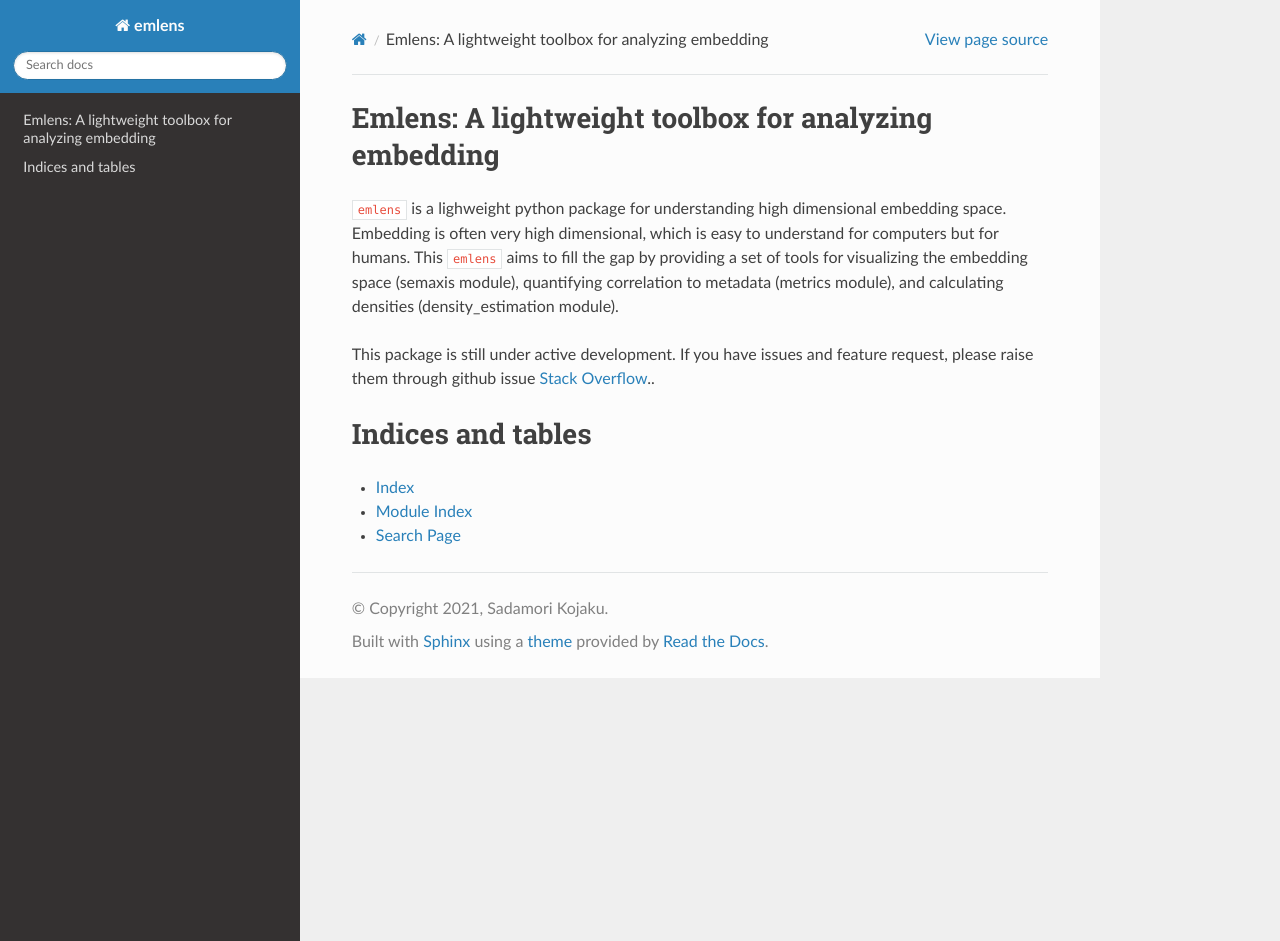
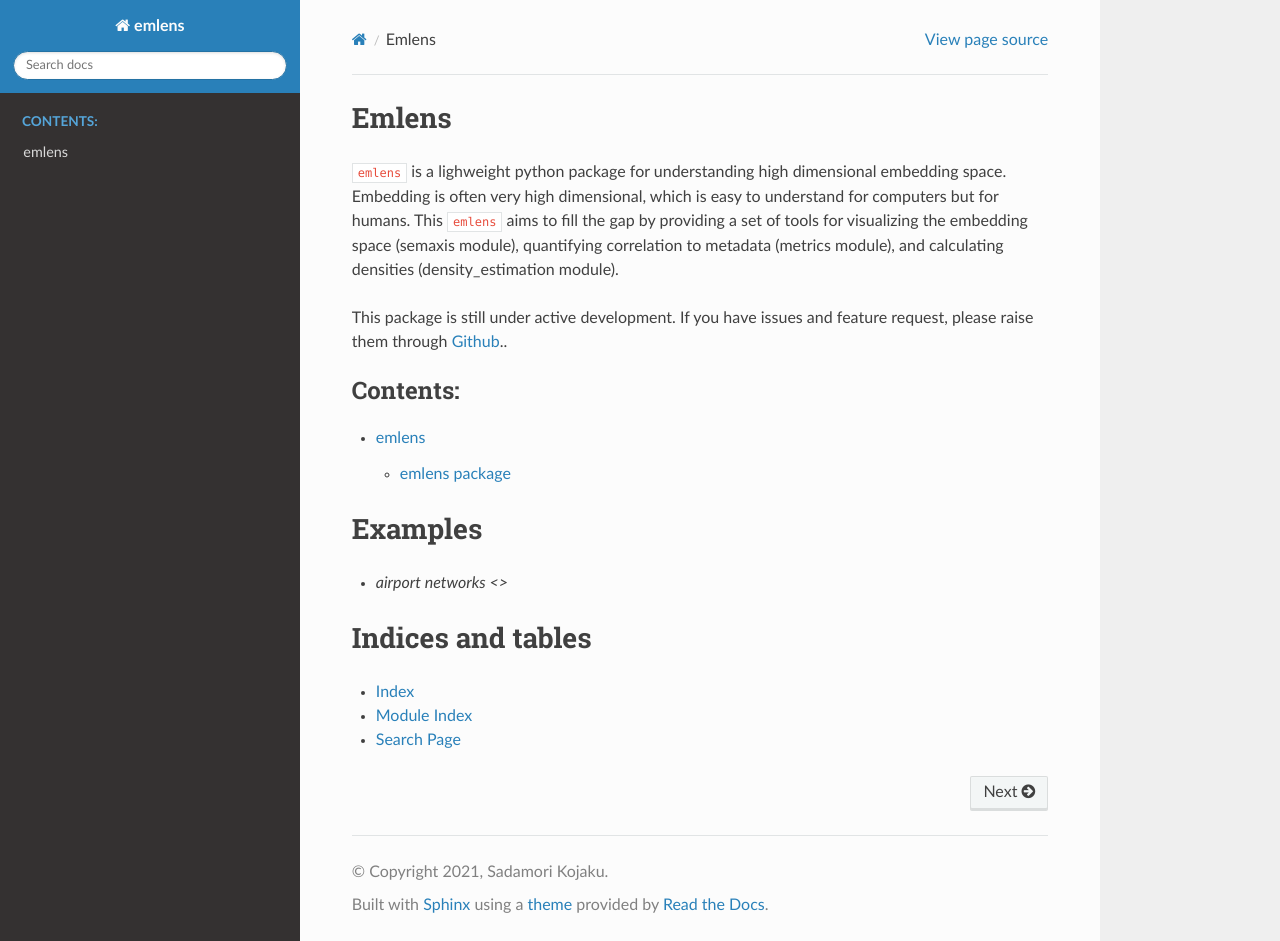
Before and after one commit to skojaku/emlens, a Sphinx documentation site: the page built from docs/source/index.rst, in a window 1280 px wide and 941 px high. Built offline with Sphinx 7.4.7 and the Read the Docs theme 2.0.0, drawn with Linux system fonts in a browser that asks for light colours.

Commit message:
add index

```diff
--- a/docs/source/index.rst
+++ b/docs/source/index.rst
@@ -3,18 +3,24 @@
    You can adapt this file completely to your liking, but it should at least
    contain the root `toctree` directive.
 
-Emlens: A lightweight toolbox for analyzing embedding
-=====================================================
+Emlens
+======
 
 ``emlens`` is a lighweight python package for understanding high dimensional embedding space. Embedding is often very high dimensional, which is easy to understand for computers but for humans.
 This ``emlens`` aims to fill the gap by providing a set of tools for visualizing the embedding space (semaxis module), quantifying correlation to metadata (metrics module), and calculating densities (density_estimation module).
 
-This package is still under active development. If you have issues and feature request, please raise them through github issue `Stack Overflow <https://github.com/skojaku/emlens>`_..
+This package is still under active development. If you have issues and feature request, please raise them through `Github <https://github.com/skojaku/emlens>`_..
 
 .. toctree::
    :maxdepth: 2
    :caption: Contents:
 
+   modules
+
+
+Examples
+========
+- `airport networks <>`
 
 
 Indices and tables
```
